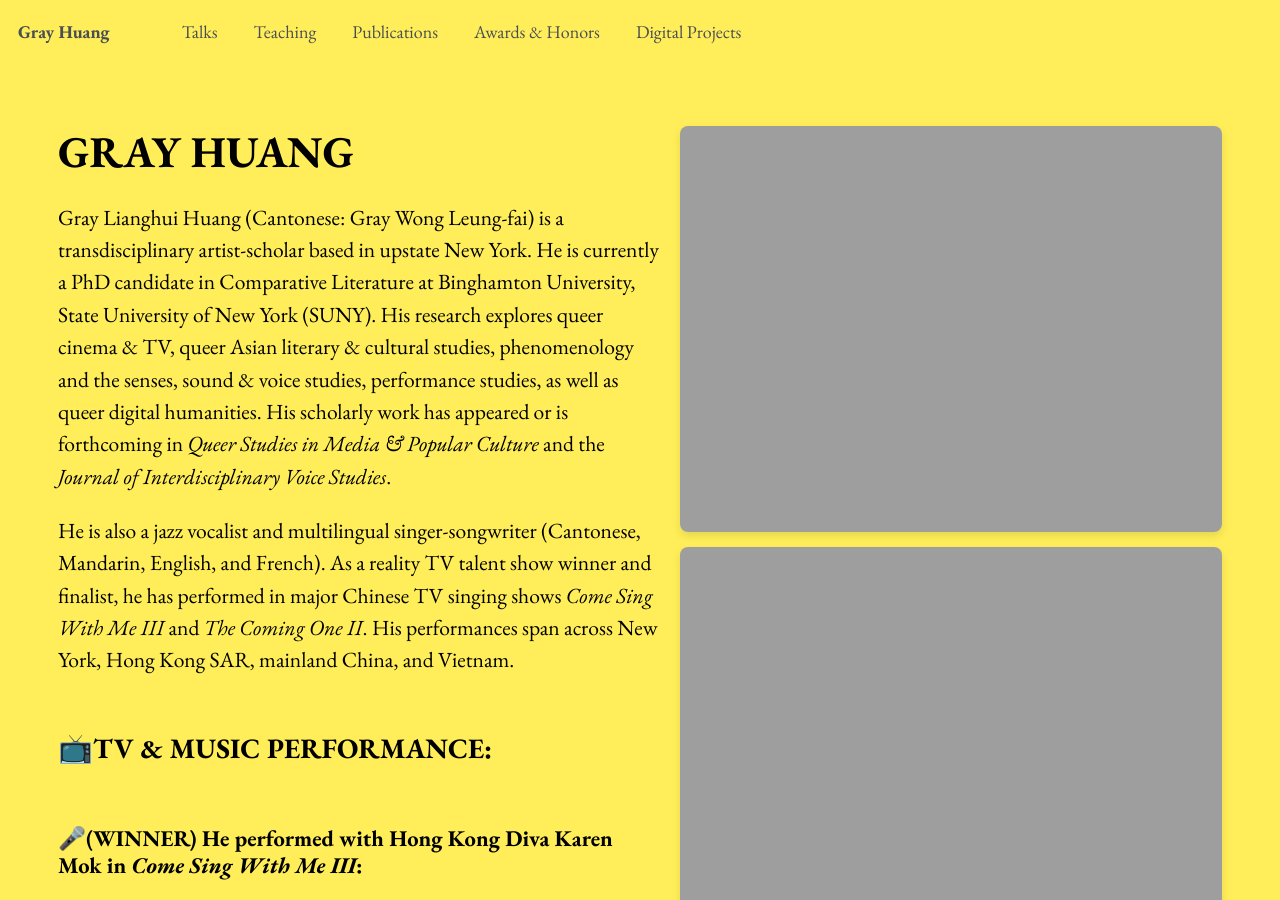
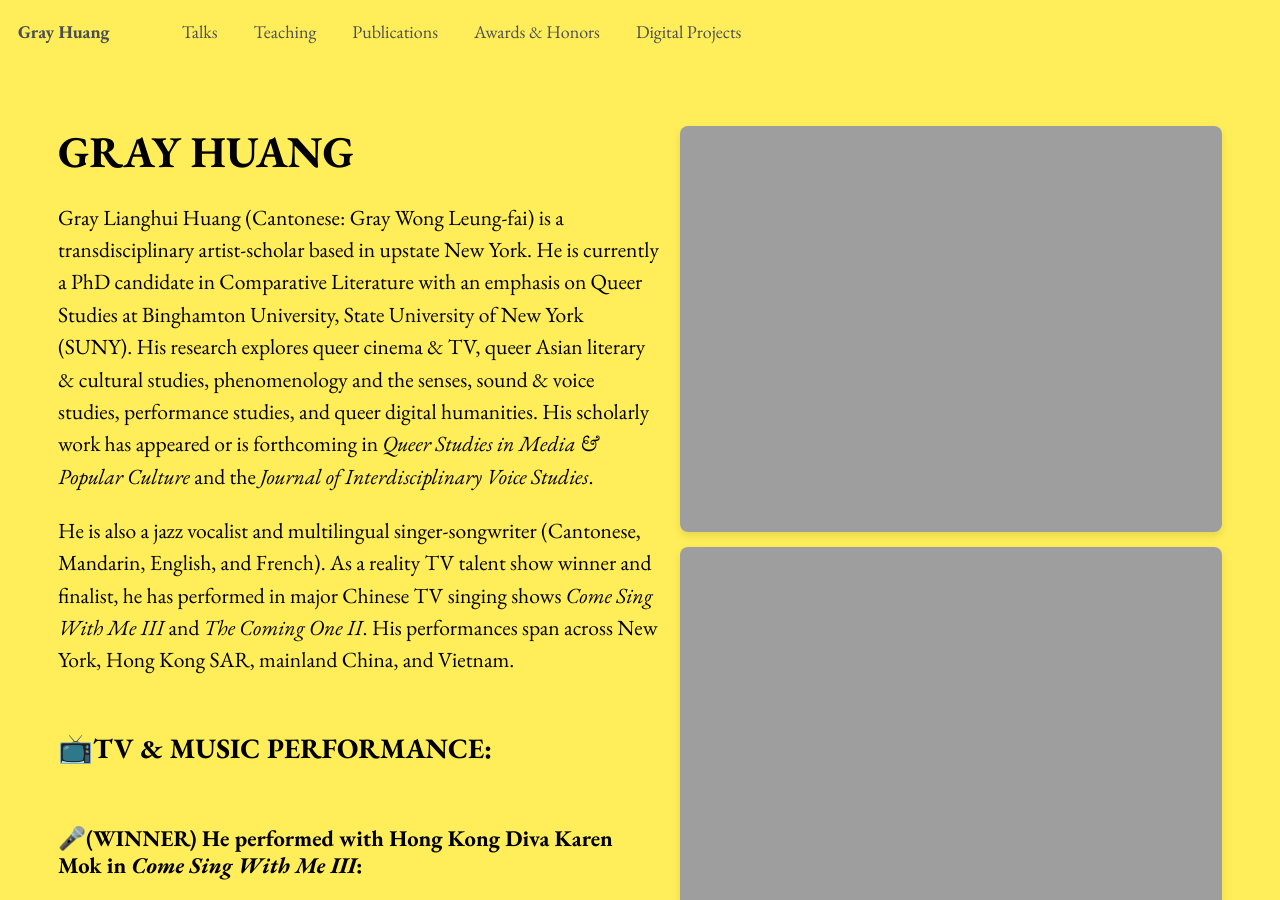
Before and after one commit to gray-huang/gray-huang.github.io, a Jekyll site: the page built from _pages/about.md, in a window 1280 px wide and 900 px high. Built offline with Jekyll 4.4.1, drawn with Linux system fonts in a browser that asks for light colours.

Commit message:
Update about.md

```diff
--- a/_pages/about.md
+++ b/_pages/about.md
@@ -11,7 +11,7 @@ body_class: "home-page-yellow"
 <div class="bio-container">
     <div class="bio-text">
         <h1>GRAY HUANG</h1>
-        <p>Gray Lianghui Huang (Cantonese: Gray Wong Leung-fai) is a transdisciplinary artist-scholar based in upstate New York. He is currently a PhD candidate in Comparative Literature at Binghamton University, State University of New York (SUNY). His research explores queer cinema & TV, queer Asian literary & cultural studies, phenomenology and the senses, sound & voice studies, performance studies, as well as queer digital humanities. His scholarly work has appeared or is forthcoming in <i>Queer Studies in Media & Popular Culture</i> and the <i>Journal of Interdisciplinary Voice Studies</i>. </p>
+        <p>Gray Lianghui Huang (Cantonese: Gray Wong Leung-fai) is a transdisciplinary artist-scholar based in upstate New York. He is currently a PhD candidate in Comparative Literature with an emphasis on Queer Studies at Binghamton University, State University of New York (SUNY). His research explores queer cinema & TV, queer Asian literary & cultural studies, phenomenology and the senses, sound & voice studies, performance studies, and queer digital humanities. His scholarly work has appeared or is forthcoming in <i>Queer Studies in Media & Popular Culture</i> and the <i>Journal of Interdisciplinary Voice Studies</i>. </p>
 
         <p>He is also a jazz vocalist and multilingual singer-songwriter (Cantonese, Mandarin, English, and French). As a reality TV talent show winner and finalist, he has performed in major Chinese TV singing shows <i>Come Sing With Me III</i> and <i>The Coming One II</i>. His performances span across New York, Hong Kong SAR, mainland China, and Vietnam. </p>
 
```
